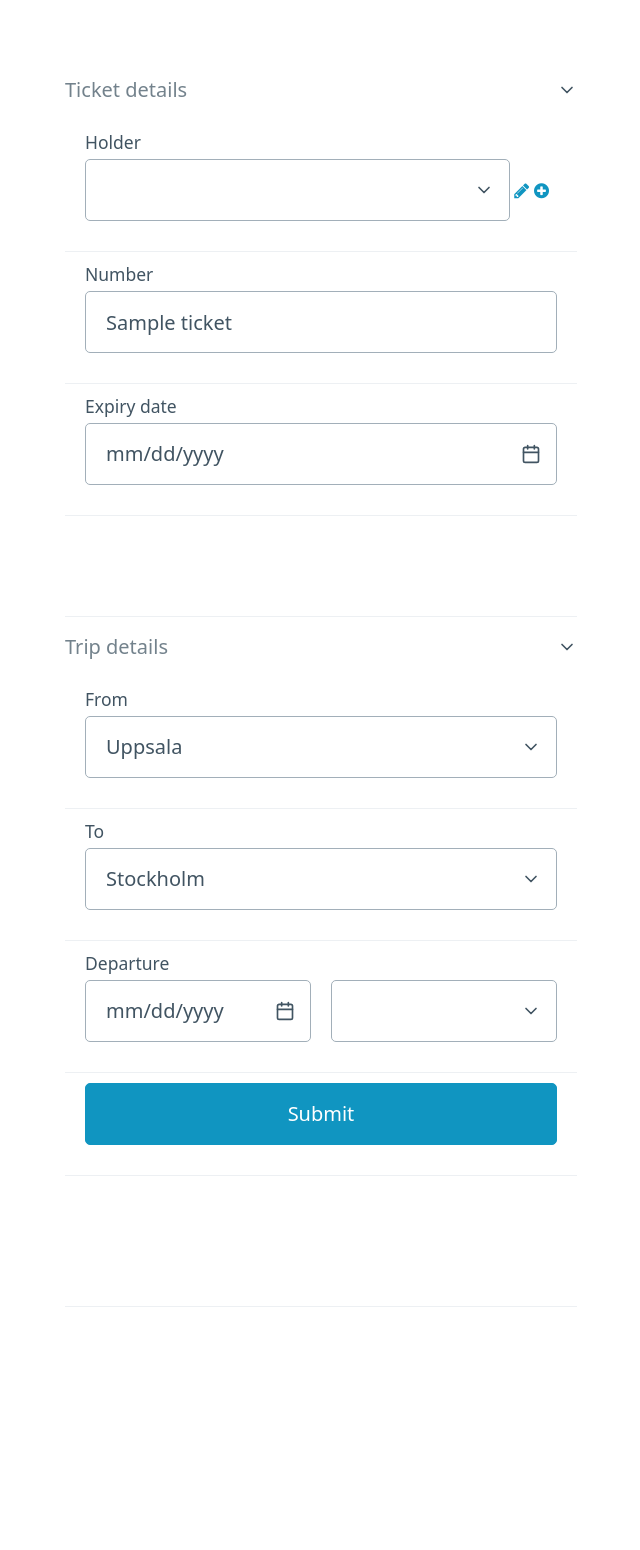
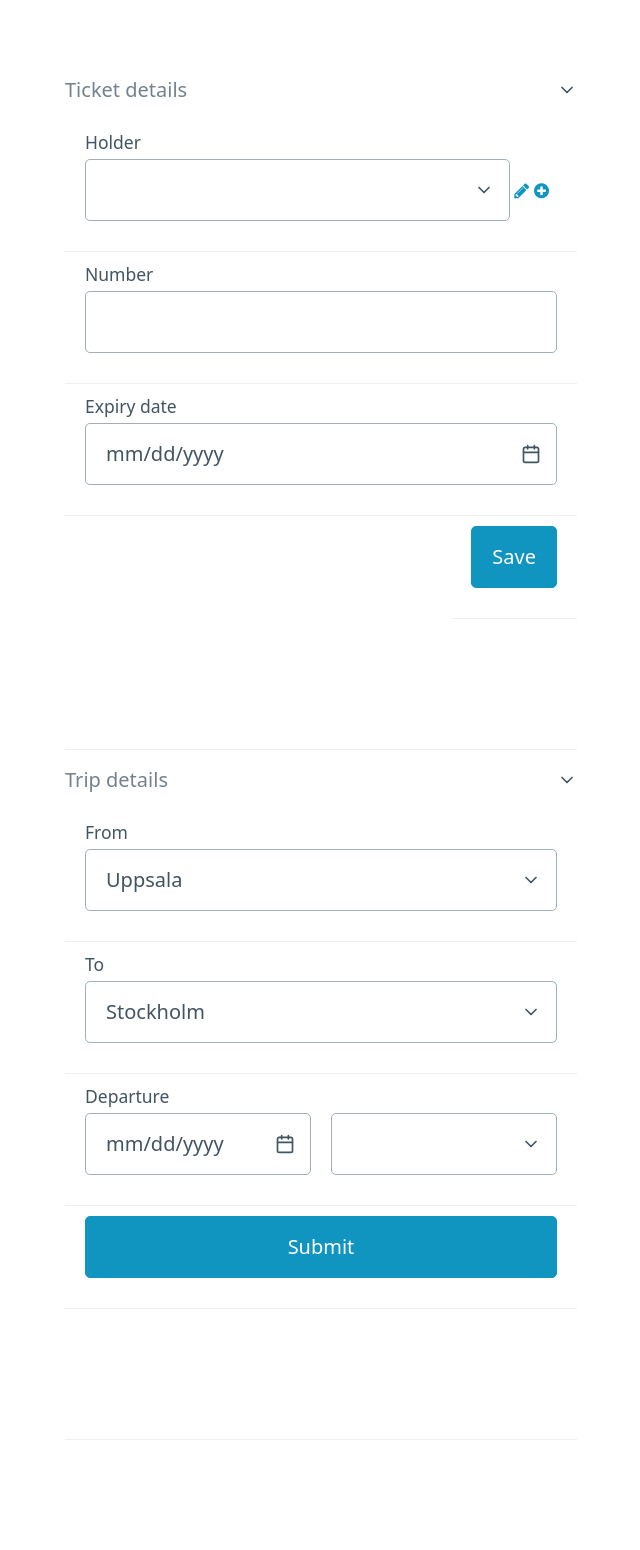
Before and after one commit to patriknordlen/mt-payback, a Flask app: template templates/main.html in a window 1280 px wide, after a click on "Ticket details". Shown: the whole page, without its empty margins (319-959 px from the left). Before the commit the page ends 1307 px from the top, so only its background shows below. Run offline with Flask 2, Linux system fonts and the light colour scheme; the template is opened without the code that fills it: most values are stand-ins (such as "Sample title", 1, 10 or a date in 2020); lists and menus that the app fills with data are empty; some libraries are stand-ins or nearby versions.

Commit message:
Use local storage instead of cookies

```diff
--- a/app.py
+++ b/app.py
@@ -58,9 +58,6 @@ def submit():
 
     if r:
         resp = make_response("Request submitted!")
-        resp.set_cookie("ticketholder", request.form.get("ticketholder"))
-        resp.set_cookie("expirydate", request.form.get("expirydate"))
-        resp.set_cookie("ticket", request.form.get("ticket"))
 
         return resp
     else:
@@ -98,10 +95,6 @@ def get_customers(ticketholders):
     return customers
 
 
-def get_customer_details(name):
-    return get_customers()[name]
-
-
 def create_request_body(ticket, dep_station, arr_station, departure, name):
     return {
         "id": "00000000-0000-0000-0000-000000000000",
--- a/templates/main.html
+++ b/templates/main.html
@@ -60,7 +60,7 @@
       <form id="paybackform" autocomplete="off">
         <details>
           <summary id="ticketsummary">Ticket details</summary>
-          <section id="ticket">
+          <section id="ticketdetails">
             <table>
               <tr>
                 <td>
@@ -85,7 +85,6 @@
                     type="text"
                     id="ticket"
                     name="ticket"
-                    value="{{ ticket }}"
                   />
                 </td>
               </tr>
@@ -96,12 +95,19 @@
                     type="date"
                     id="expirydate"
                     name="expirydate"
-                    value="{{ expirydate }}"
                   />
                 </td>
               </tr>
+              <tr>
+                <td style="float: right;">
+                  <button id="saveticket">Save</button>
+                </td>
+              </tr>
             </table>
-          </section>
+            <div class="grid" style="text-align: center">
+              <div id="ticketforminfo"></div>
+            </div>
+        </section>
         </details>
         <details open>
           <summary>Trip details</summary>
@@ -162,11 +168,14 @@
   </body>
   <script>
     $(document).ready(() => {
-      if ($.cookie("ticketholders") !== undefined) {
-        let ticketholders = JSON.parse(atob($.cookie("ticketholders")));
+      if (localStorage.getItem("ticketholders")) {
+        let ticketholders = JSON.parse(localStorage.getItem("ticketholders"));
         loadTicketHolders(ticketholders);
-        loadTicketData(ticketholders["{{ ticketholder }}"]);
+        loadTicketData(ticketholders[localStorage.getItem("ticketholder")]);
       }
+
+      $("#expirydate").val(localStorage.getItem("expirydate"))
+      $("#ticket").val(localStorage.getItem("ticket"))
 
       loadDepartures();
     });
@@ -189,7 +198,7 @@
     });
 
     $("#editticketholder").click(() => {
-      let ticketholders = JSON.parse(atob($.cookie("ticketholders")));
+      let ticketholders = JSON.parse(localStorage.getItem("ticketholders"));
       let ticketholder = ticketholders[$("#ticketholder").val()];
 
       $("#holderdialogmode").val("edit");
@@ -204,11 +213,22 @@
       $("#ticketholderdialog").attr("open", "true");
     });
 
+    $("#saveticket").click(function (e) {
+      localStorage.setItem("ticketholder", $("#ticketholder").val())
+      localStorage.setItem("ticket", $("#ticket").val())
+      localStorage.setItem("expirydate", $("#expirydate").val())
+
+      $("#ticketforminfo").attr("style", "color:green")
+            .text("Details saved"),
+
+      e.preventDefault()
+    })
+
     $("#ticketholderform").submit(function (e) {
       let ticketholders = {};
 
-      if ($.cookie("ticketholders") !== undefined) {
-        ticketholders = JSON.parse(atob($.cookie("ticketholders")));
+      if (localStorage.getItem("ticketholders")) {
+        ticketholders = JSON.parse(localStorage.getItem("ticketholders"));
       }
 
       ticketholders[$("#firstname").val()] = {
@@ -219,7 +239,7 @@
         email: $("#email").val(),
       };
 
-      $.cookie("ticketholders", btoa(JSON.stringify(ticketholders)));
+      localStorage.setItem("ticketholders", JSON.stringify(ticketholders));
       loadTicketHolders(ticketholders);
       $("#ticketholderdialog").removeAttr("open");
 
@@ -269,7 +289,7 @@
 
     function loadTicketData(th) {
       $("#ticketsummary").text(
-        `Ticket (${th.firstName} ${th.lastName}'s ticket expiring {{ expirydate }})`
+        `Ticket (${th.firstName} ${th.lastName}'s ticket expiring ${localStorage.getItem("expirydate")})`
       );
     }
 
```
